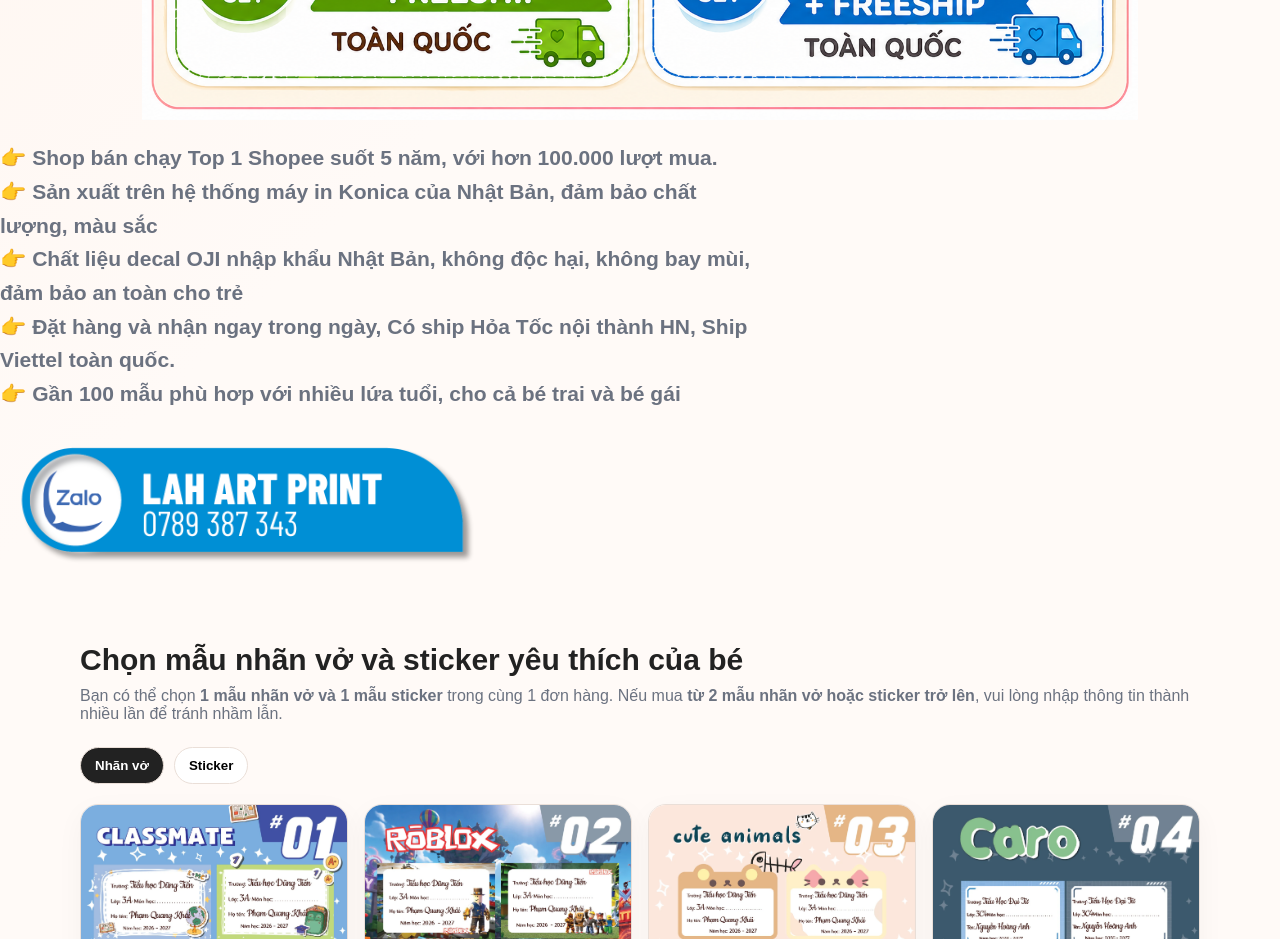
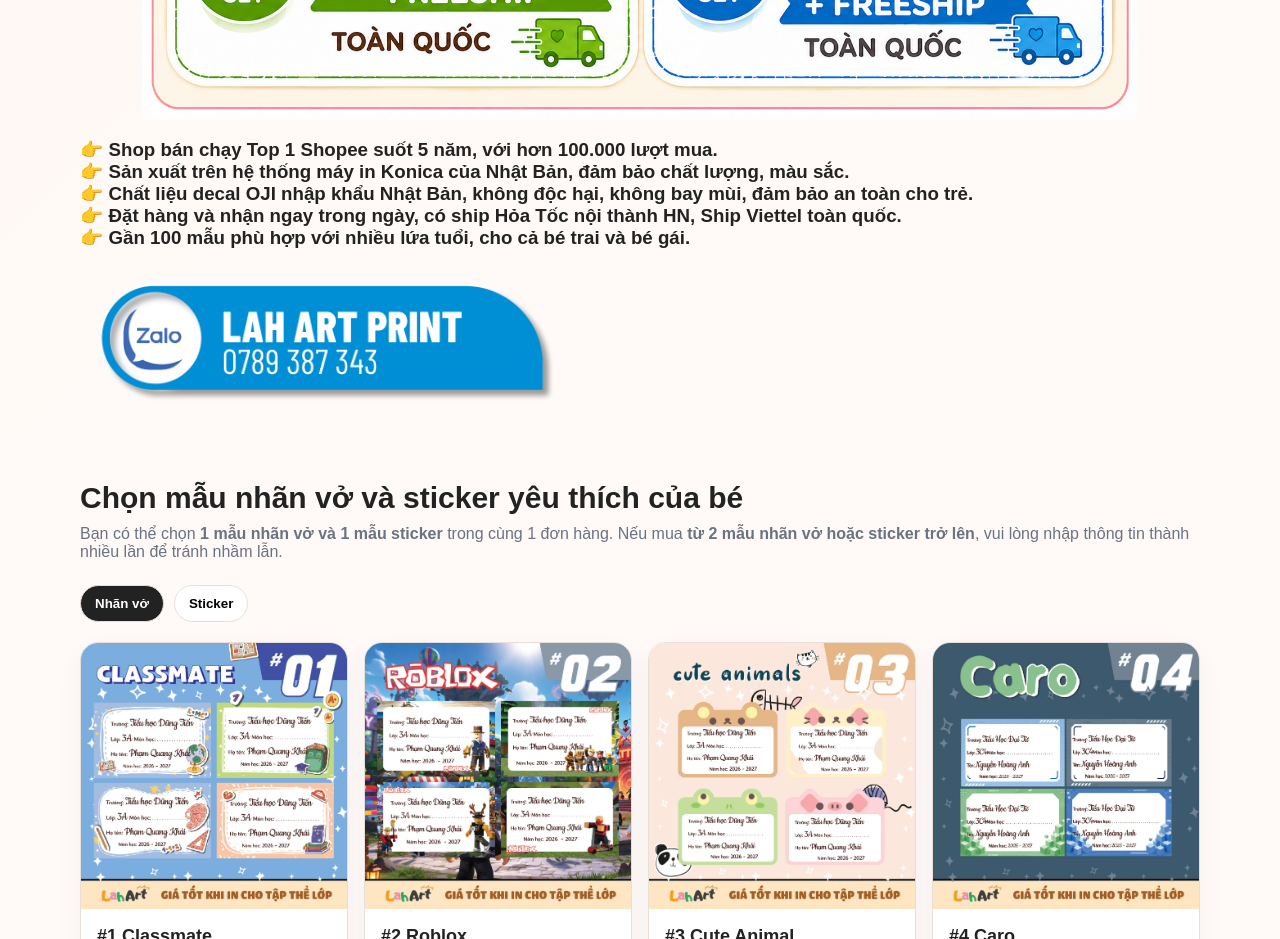
Before and after one commit to hieuho178/Nh-n-v-in-t-n-2026, a Next.js app: page / in a window 1280 px wide. Shown: the part 1880-2819 px from the top of the page. Built offline with nearby package versions, Linux system fonts and the light colour scheme.

Commit message:
Update page.js

```diff
--- a/app/page.js
+++ b/app/page.js
@@ -186,14 +186,16 @@
     <>
           <header className="hero">
   <div className="container">
-          <span className="badge">LAH ART PRINT • CTY IN HỒ GIA</span>
+
+    <span className="badge">
+      LAH ART PRINT • CTY IN HỒ GIA
+    </span>
 
     <h1>
       Nhãn vở & Sticker in tên bé
       <br />
       Mẫu mới 2026-2027
     </h1>
-
 
     <div className="product-banners">
       <img
@@ -205,25 +207,26 @@
         src="/products/banner-sticker.png"
         alt="Sticker dán tên - 1 tờ 100 cái"
       />
+
       <img
         src="/products/banner-sale.png"
-    alt="kHUYEN mAI DAC BIET"
+        alt="Khuyến mãi đặc biệt"
       />
     </div>
-        </div>
-      <p className="lead">
+
+    <div className="hero-benefits">
       <h3>
         👉 Shop bán chạy Top 1 Shopee suốt 5 năm, với hơn 100.000 lượt mua.
         <br />
-            👉 Sản xuất trên hệ thống máy in Konica của Nhật Bản, đảm bảo chất lượng, màu sắc
+        👉 Sản xuất trên hệ thống máy in Konica của Nhật Bản, đảm bảo chất lượng, màu sắc.
         <br />
-             👉 Chất liệu decal OJI nhập khẩu Nhật Bản, không độc hại, không bay mùi, đảm bảo an toàn cho trẻ
+        👉 Chất liệu decal OJI nhập khẩu Nhật Bản, không độc hại, không bay mùi, đảm bảo an toàn cho trẻ.
         <br />
-            👉 Đặt hàng và nhận ngay trong ngày, Có ship Hỏa Tốc nội thành HN, Ship Viettel toàn quốc.
+        👉 Đặt hàng và nhận ngay trong ngày, có ship Hỏa Tốc nội thành HN, Ship Viettel toàn quốc.
         <br />
-            👉 Gần 100 mẫu phù hơp với nhiều lứa tuổi, cho cả bé trai và bé gái
+        👉 Gần 100 mẫu phù hợp với nhiều lứa tuổi, cho cả bé trai và bé gái.
       </h3>
-          </p>
+    </div>
 
     <div className="actions">
       <a
@@ -239,6 +242,8 @@
           className="zalo-contact-image"
         />
       </a>
+    </div>
+
   </div>
 </header>
 
```
Lines whose indentation alone changed are shown as unchanged.
